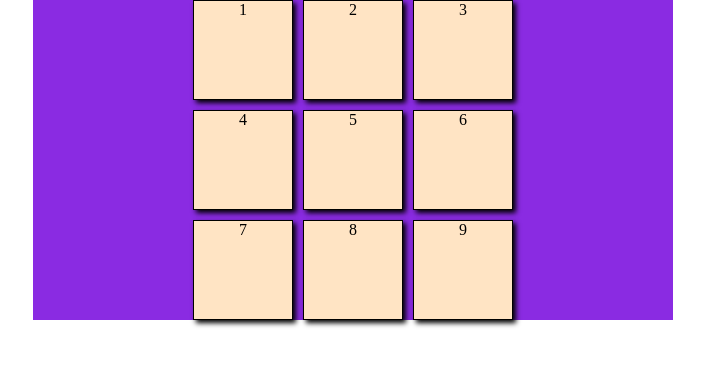
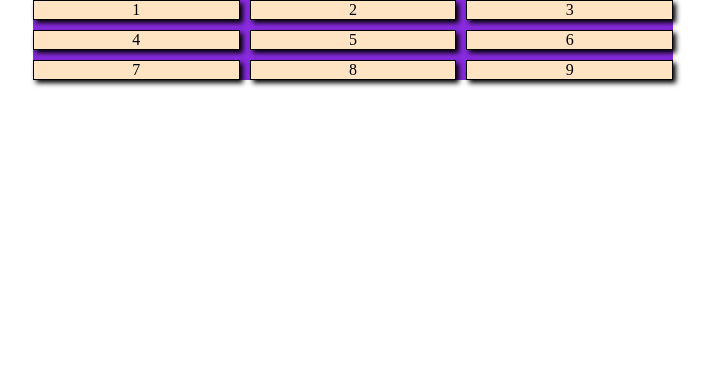
Before and after one commit to aryanssd/aligning-in-css-grid, a plain HTML site: page index.html in a window 1280 px wide. Shown: the whole page, without its empty margins (287-998 px from the left). Drawn offline with Linux system fonts and the light colour scheme.

Commit message:
second-practice-of-css-grid-fr-and-repeat

```diff
--- a/style.css
+++ b/style.css
@@ -9,8 +9,12 @@
     display: grid;
     margin: 0 auto;
     width: 50%;
-    grid-template-rows: 100px 100px 100px;
-    grid-template-columns: 100px 100px 100px;
+    /* grid-template-rows: 100px 100px 100px; */
+    /* grid-template-columns: 100px 100px 100px; */
+    /* grid-template-rows: repeat(3, 100px);
+    grid-template-columns: repeat(3, 100px); */
+    grid-template-rows: repeat(3, 1fr);
+    grid-template-columns: repeat(3, 1fr);
     grid-gap: 10px;
     grid-row-gap: 10px;
     grid-column-gap: 10px;
```
